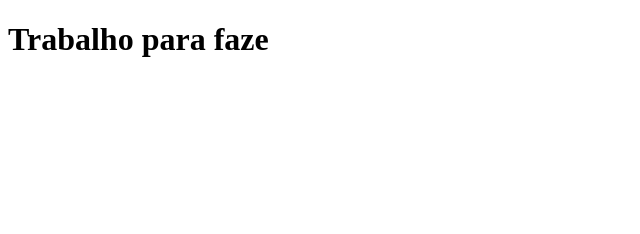
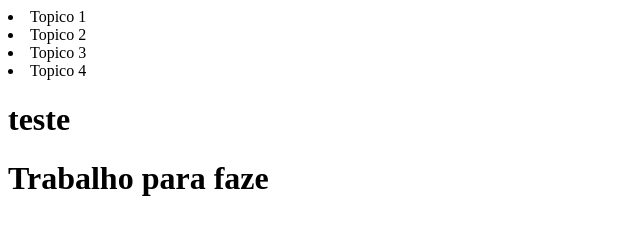
Before and after one commit to ViitorQuadros/SegurancaInformacao, a plain HTML site: page index.html in a window 1280 px wide. Shown: the whole page, without its empty margins (0-640 px from the left). Drawn offline with Linux system fonts and the light colour scheme.

Commit message:
Primeiro Segundo Commit

```diff
--- a/index.html
+++ b/index.html
@@ -9,8 +9,19 @@
 <body>
 
     <header>
-        <div class="divheader"></div>
+        <div class="nav-topico-header">
+            <li>Topico 1</li>
+            <li>Topico 2</li>
+            <li>Topico 3</li>
+            <li>Topico 4</li>
+        </div>
+        <div class="nav-titulo-header">
+           <h1></h1>
+        </div>
+
     </header>
+
+    <h1>teste</h1>
 
 
     <h1>Trabalho para faze</h1>
```
